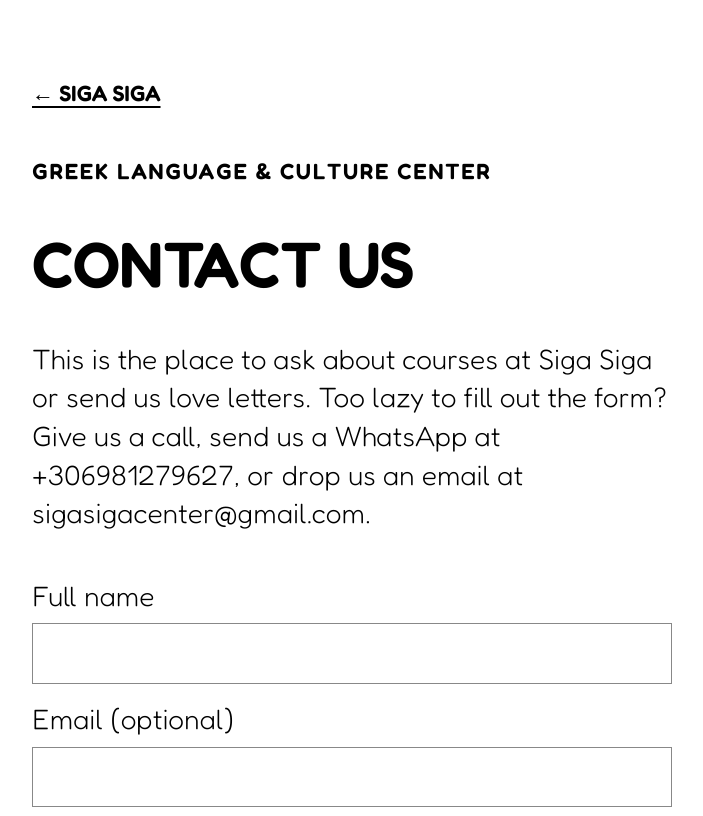
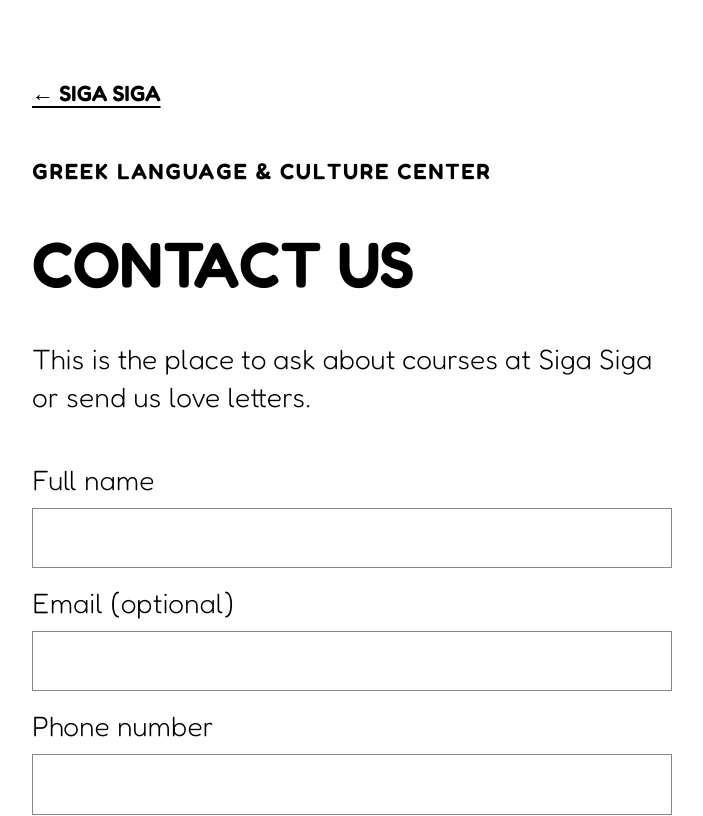
Before and after one commit to chicky99a/Sigasiga, a Next.js app: page /enroll in a window 1280 px wide. Shown: the top 816 px of the page, without its empty margins (228-931 px from the left). Built offline with nearby package versions, Linux system fonts and the light colour scheme.

Commit message:
Move alternative contact text out of introduction

```diff
--- a/app/enroll/page.jsx
+++ b/app/enroll/page.jsx
@@ -10,7 +10,7 @@
     <a className="enrollment-home" href="/">← SIGA SIGA</a>
     <p className="eyebrow">GREEK LANGUAGE & CULTURE CENTER</p>
     <h1>CONTACT US</h1>
-    <p className="enrollment-intro">This is the place to ask about courses at Siga Siga or send us love letters. Too lazy to fill out the form? Give us a <a href="tel:+306981279627">call</a>, send us a <a href="https://wa.me/306981279627" target="_blank" rel="noopener noreferrer">WhatsApp</a> at <a href="tel:+306981279627">+306981279627</a>, or drop us an <a href="mailto:sigasigacenter@gmail.com">email</a> at <a href="mailto:sigasigacenter@gmail.com">sigasigacenter@gmail.com</a>.</p>
+    <p className="enrollment-intro">This is the place to ask about courses at Siga Siga or send us love letters.</p>
     <EnrollmentForm contact />
   </main>;
 }
```
